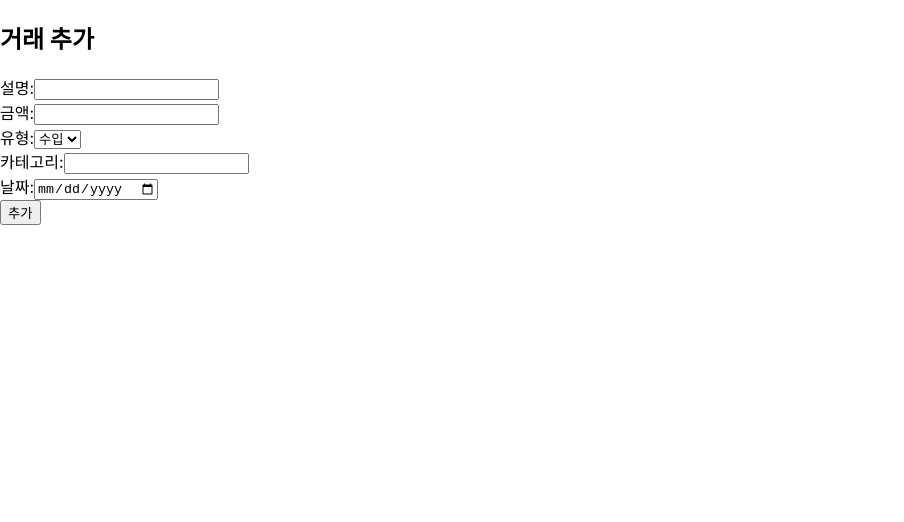
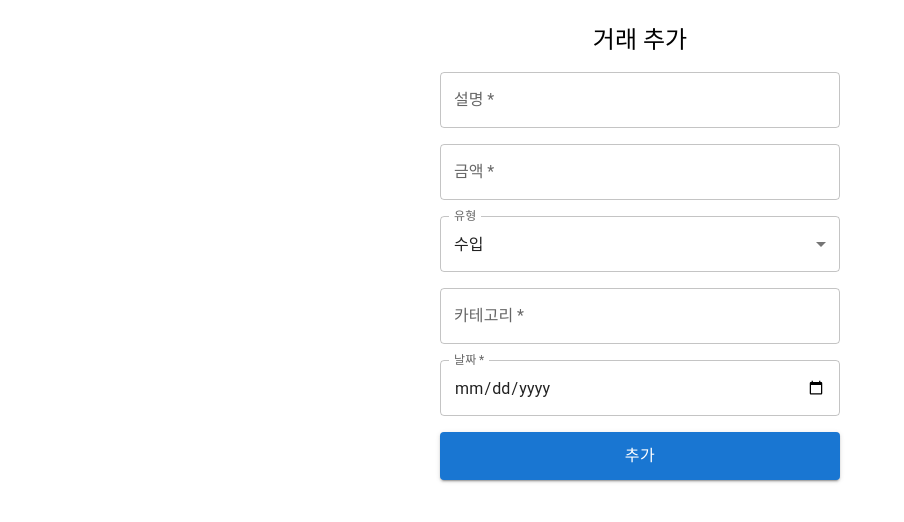
Before and after one commit to songtaeg/myreact_project, a React (Create React App) app: page /add in a window 1280 px wide. Shown: the top 522 px of the page, without its empty margins (0-904 px from the left). Built offline with nearby package versions, Linux system fonts and the light colour scheme; sample sign-in values are in the browser's storage.

Commit message:
20241127

```diff
--- a/package.json
+++ b/package.json
@@ -6,6 +6,7 @@
     "@emotion/react": "^11.13.3",
     "@emotion/styled": "^11.13.0",
     "@mui/material": "^6.1.4",
+    "@mui/x-charts": "^7.22.3",
     "@testing-library/jest-dom": "^5.17.0",
     "@testing-library/react": "^13.4.0",
     "@testing-library/user-event": "^13.5.0",
@@ -14,6 +15,7 @@
     "react-dom": "^18.3.1",
     "react-router-dom": "^6.27.0",
     "react-scripts": "5.0.1",
+    "recharts": "^2.13.3",
     "web-vitals": "^2.1.4"
   },
   "scripts": {
--- a/src/component/Add.js
+++ b/src/component/Add.js
@@ -1,13 +1,14 @@
 import axios from 'axios';
 import React, { useEffect, useState } from 'react';
 import { useNavigate } from 'react-router-dom';
+import { Box, TextField, Button, FormControl, InputLabel, Select, MenuItem, Typography } from '@mui/material';
 
 function Add() {
     const [description, setDescription] = useState('');
     const [amount, setAmount] = useState('');
     const [type, setType] = useState('income');
     const [category, setCategory] = useState('');
-    const [date,setDate]=useState('');
+    const [date, setDate] = useState('');
 
     const navigate = useNavigate();
 
@@ -57,55 +58,74 @@ function Add() {
     };
 
     return (
-        <div>
-            <h2>거래 추가</h2>
+        <Box sx={{ maxWidth: 400, margin: '0 auto', padding: 3 }}>
+            <Typography variant="h5" sx={{ textAlign: 'center', marginBottom: 2 }}>
+                거래 추가
+            </Typography>
             <form onSubmit={Submit}>
-                <div>
-                    <label>설명:</label>
-                    <input
-                        type="text"
+                <TextField
+                    label="설명"
+                    variant="outlined"
+                    fullWidth
                     value={description}
                     onChange={(e) => setDescription(e.target.value)}
+                    sx={{ marginBottom: 2 }}
                     required
                 />
-                </div>
-                <div>
-                    <label>금액:</label>
-                    <input
+                <TextField
+                    label="금액"
+                    variant="outlined"
+                    fullWidth
                     type="number"
                     value={amount}
                     onChange={(e) => setAmount(e.target.value)}
+                    sx={{ marginBottom: 2 }}
                     required
                 />
-                </div>
-                <div>
-                    <label>유형:</label>
-                    <select value={type} onChange={(e) => setType(e.target.value)}>
-                        <option value="income">수입</option>
-                        <option value="expense">지출</option>
-                    </select>
-                </div>
-                <div>
-                    <label>카테고리:</label>
-                    <input
-                        type="text"
+                <FormControl fullWidth sx={{ marginBottom: 2 }}>
+                    <InputLabel>유형</InputLabel>
+                    <Select
+                        value={type}
+                        onChange={(e) => setType(e.target.value)}
+                        label="유형"
+                    >
+                        <MenuItem value="income">수입</MenuItem>
+                        <MenuItem value="expense">지출</MenuItem>
+                    </Select>
+                </FormControl>
+                <TextField
+                    label="카테고리"
+                    variant="outlined"
+                    fullWidth
                     value={category}
                     onChange={(e) => setCategory(e.target.value)}
+                    sx={{ marginBottom: 2 }}
                     required
                 />
-                </div>
-                <div>
-                    <label>날짜:</label>
-                    <input
+                <TextField
+                    label="날짜"
+                    variant="outlined"
+                    fullWidth
                     type="date"
                     value={date}
                     onChange={(e) => setDate(e.target.value)}
+                    sx={{ marginBottom: 2 }}
                     required
+                    InputLabelProps={{
+                        shrink: true,
+                    }}
                 />
-                </div>
-                <button type="submit">추가</button>
+                <Button
+                    type="submit"
+                    variant="contained"
+                    color="primary"
+                    fullWidth
+                    sx={{ padding: '10px', fontSize: '16px' }}
+                >
+                    추가
+                </Button>
             </form>
-        </div>
+        </Box>
     );
 }
 
--- a/src/component/Main.js
+++ b/src/component/Main.js
@@ -2,6 +2,7 @@ import React, { useEffect, useState } from 'react';
 import { Box, Typography, Button, AppBar, Toolbar, List, ListItem, ListItemText } from '@mui/material';
 import axios from 'axios';
 import { useNavigate } from 'react-router-dom';
+import { BarChart, Bar, XAxis, YAxis, CartesianGrid, Tooltip, Legend, ResponsiveContainer } from 'recharts';
 
 function Main() {
     const [userId, setUserId] = useState('');
@@ -9,6 +10,7 @@ function Main() {
     const [transactions, setTransactions] = useState([]);
     const [totalIncome, setTotalIncome] = useState(0);
     const [totalExpense, setTotalExpense] = useState(0);
+    const [chartData, setChartData] = useState([]);  // chartData 상태 추가
     const navigate = useNavigate();
 
     useEffect(() => {
@@ -53,9 +55,52 @@ function Main() {
     };
 
     const formatDate =(dateString) =>{
-        const date =new Date(dateString);
+        const date = new Date(dateString);
         return date.toLocaleDateString('ko-KR');
     };
+
+    // 지출 카테고리별 금액을 계산한 데이터
+    const expenseData = transactions
+        .filter(transaction => transaction.type === '지출') // 지출만 필터링
+        .reduce((acc, transaction) => {
+            // 각 카테고리별로 금액을 합산
+            if (acc[transaction.category]) {
+                acc[transaction.category] += transaction.amount;
+            } else {
+                acc[transaction.category] = transaction.amount;
+            }
+            return acc;
+        }, {});
+
+    // 차트 데이터로 변환 (동적으로 데이터 계산) - 여기서 계산된 데이터는 차트에 필요한 형식으로 변환됨
+    const updatedChartData = Object.keys(expenseData).map(category => ({
+        category,
+        amount: expenseData[category]
+    }));
+
+    // useEffect 추가: transactions 상태가 변경될 때마다 expenseData와 chartData를 다시 계산하도록 설정
+    useEffect(() => {
+        if (transactions.length > 0) {
+            const expenseData = transactions
+                .filter(transaction => transaction.type === '지출')
+                .reduce((acc, transaction) => {
+                    if (acc[transaction.category]) {
+                        acc[transaction.category] += transaction.amount;
+                    } else {
+                        acc[transaction.category] = transaction.amount;
+                    }
+                    return acc;
+                }, {});
+
+            const updatedChartData = Object.keys(expenseData).map(category => ({
+                category,
+                amount: expenseData[category]
+            }));
+
+            // 상태 업데이트: 새롭게 계산된 차트 데이터를 setChartData로 업데이트
+            setChartData(updatedChartData);
+        }
+    }, [transactions]);  // transactions 상태가 변경될 때마다 실행됨
 
     return (
         <Box sx={{ padding: 3 }}>
@@ -103,6 +148,22 @@ function Main() {
                     <Typography variant="body1">거래 내역이 없습니다.</Typography>
                 )}
             </List>
+
+            {/* 지출 카테고리별 금액을 가로 막대 그래프로 표시 */}
+            {chartData.length > 0 && (
+                <Typography variant="h5" sx={{ marginTop: 3 }}>
+                    지출 카테고리별 금액
+                </Typography>
+            )}
+            <ResponsiveContainer width="100%" height="100%">
+                <BarChart data={chartData}>
+                    <CartesianGrid strokeDasharray="3 3" />
+                    <XAxis type="category" dataKey="category" />
+                    <YAxis />
+                    <Tooltip />
+                    <Bar dataKey="amount" fill="#ff8042" barSize={30}/>
+                </BarChart>
+            </ResponsiveContainer>
         </Box>
     );
 }
```
Also changed, not shown: 1 other file (tests, documents, lock files or other folders). Lines whose indentation alone changed are shown as unchanged.
